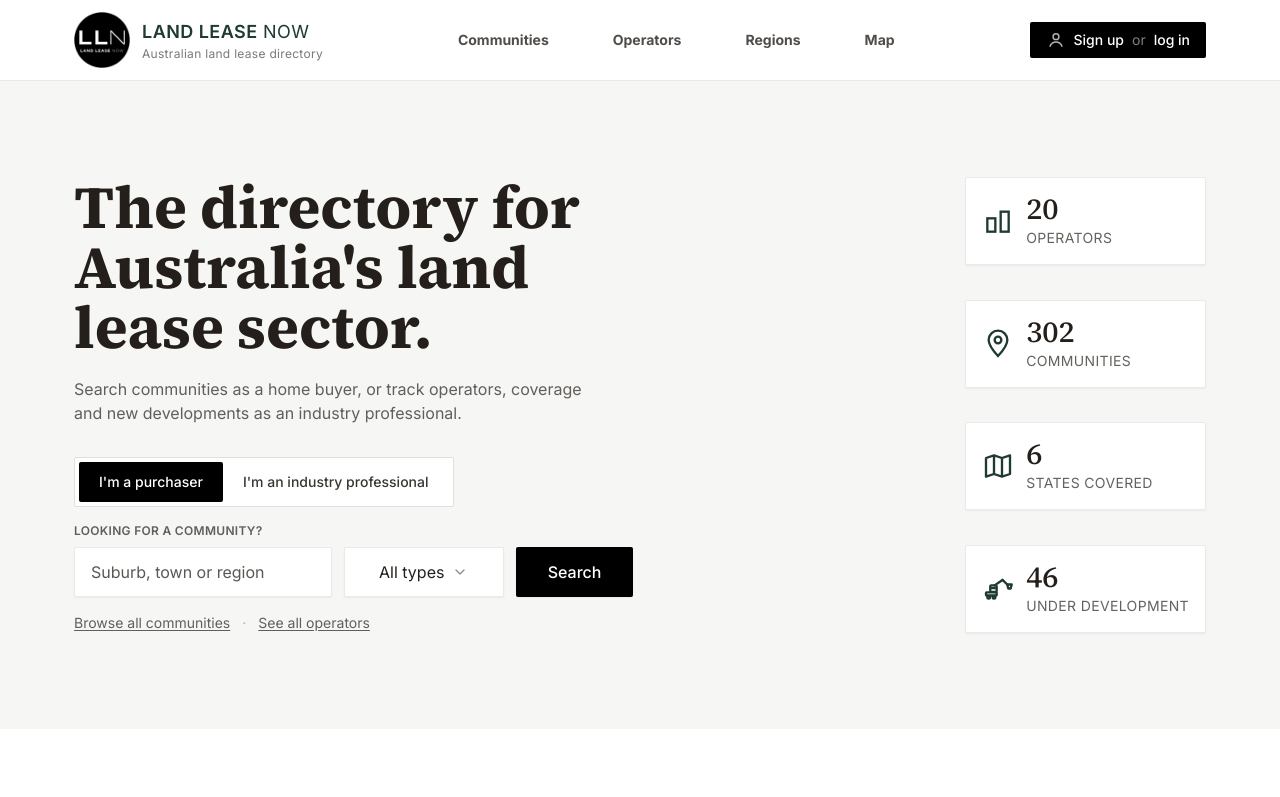
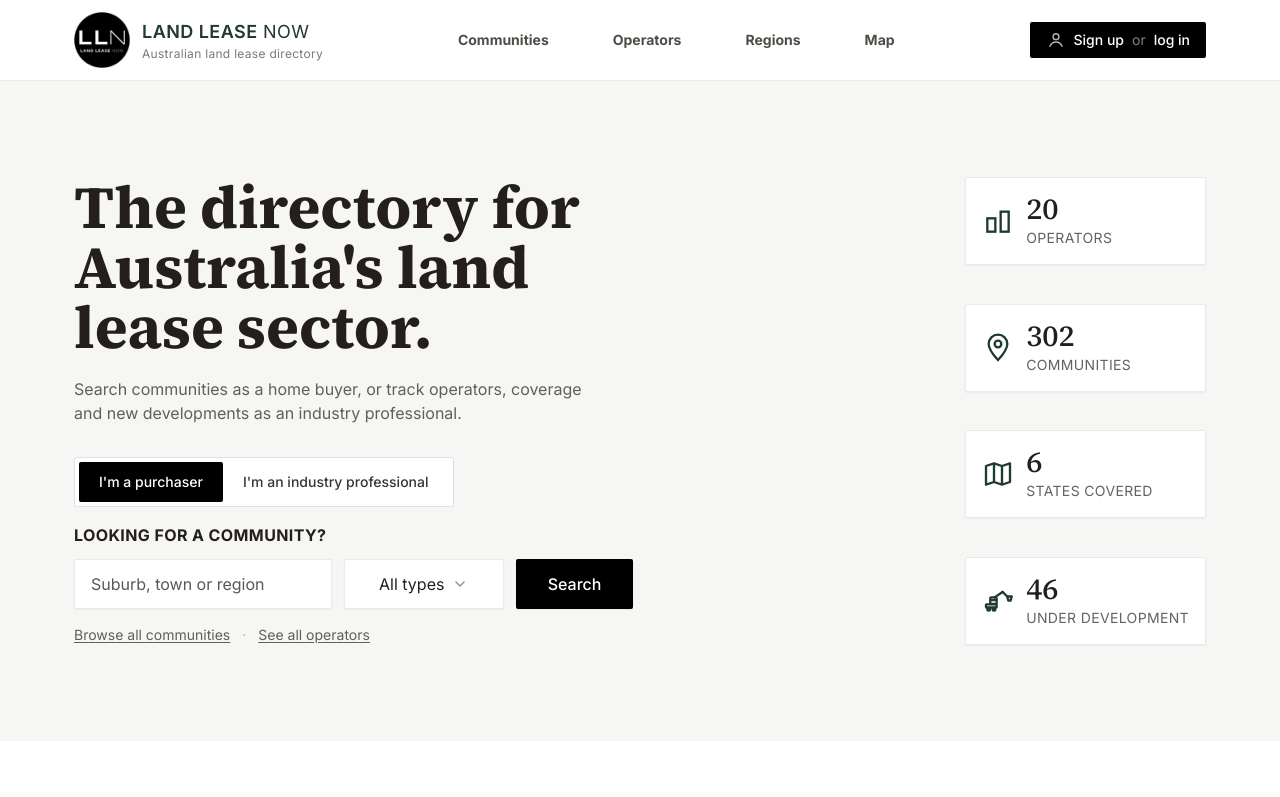
Before and after one commit to LandLeaseNow/landleasenow, a Next.js app: page / in a window 1280 px wide. Shown: the top 797 px of the page. Built offline with nearby package versions, Linux system fonts and the light colour scheme.

Commit message:
Make hero search label more prominent

```diff
--- a/components/HeroSearch.tsx
+++ b/components/HeroSearch.tsx
@@ -106,14 +106,14 @@ export default function HeroSearch({ mode }: { mode: Mode }) {
 
   return (
     <div>
-      <p className="text-xs font-semibold uppercase tracking-wide text-ink/70">
+      <p className="text-base font-bold uppercase tracking-wide text-ink">
         {isPurchaser ? "Looking for a community?" : "Researching the sector?"}
       </p>
 
       <form
         action="/communities"
         method="GET"
-        className="mt-2 flex flex-col gap-3 sm:flex-row"
+        className="mt-3 flex flex-col gap-3 sm:flex-row"
       >
         <label htmlFor="hero-search" className="sr-only">
           {isPurchaser ? "Search by suburb, town or region" : "Search by operator, suburb or state"}
```
